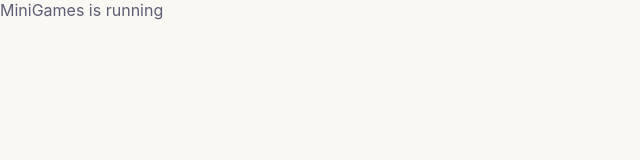
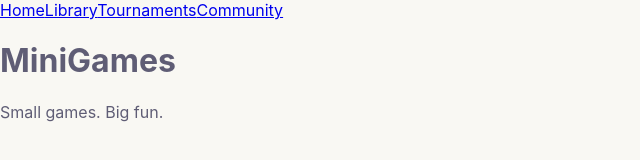
Before and after one commit to NeutroLink/minigames, a website built with Vite: page index.html in a window 1280 px wide. Shown: the whole page, without its empty margins (0-640 px from the left). Built offline with nearby package versions, Linux system fonts and the light colour scheme.

Commit message:
feat: add nav component

```diff
--- a/index.html
+++ b/index.html
@@ -3,11 +3,9 @@
   <head>
     <meta charset="UTF-8" />
     <meta name="viewport" content="width=device-width, initial-scale=1.0" />
-    <meta http-equiv="X-UA-Compatible" content="ie=edge" />
     <title>Minigames</title>
   </head>
   <body>
-    <div id="app"></div>
     <script type="module" src="/src/main.ts"></script>
   </body>
 </html>
--- a/src/app/app.ts
+++ b/src/app/app.ts
@@ -1,3 +1,15 @@
+import { createElement } from './dom';
+import { createNav } from '../components/nav';
+import { Router } from './router';
+import { routes } from './routes';
+
 export function renderApp(root: HTMLElement): void {
-  root.textContent = 'MiniGames is running';
+  const outlet = createElement('main');
+  const router = new Router(outlet, routes);
+  const nav = createNav(routes, (path) => {
+    router.navigate(path);
+  });
+
+  root.append(createElement('header', { children: [nav] }), outlet);
+  router.start();
 }
--- /dev/null
+++ b/src/components/nav.ts
@@ -0,0 +1,20 @@
+import { createElement } from '../app/dom';
+import type { Route } from '../app/routes';
+
+export function createNav(routes: Route[], onNavigate: (path: string) => void): HTMLElement {
+  const links = routes.map((route) => {
+    const link = createElement('a', {
+      text: route.title,
+      attributes: { href: route.path },
+    });
+
+    link.addEventListener('click', (event: MouseEvent) => {
+      event.preventDefault();
+      onNavigate(route.path);
+    });
+
+    return link;
+  });
+
+  return createElement('nav', { children: links });
+}
--- a/src/main.ts
+++ b/src/main.ts
@@ -1,6 +1,8 @@
 import './styles/main.scss';
 import { renderApp } from './app/app';
-const root = document.querySelector<HTMLElement>('#app');
-if (root) {
-  renderApp(root);
-}
+import { createElement } from './app/dom';
+
+const root = createElement('div', { attributes: { id: 'app' } });
+
+document.body.append(root);
+renderApp(root);
```
